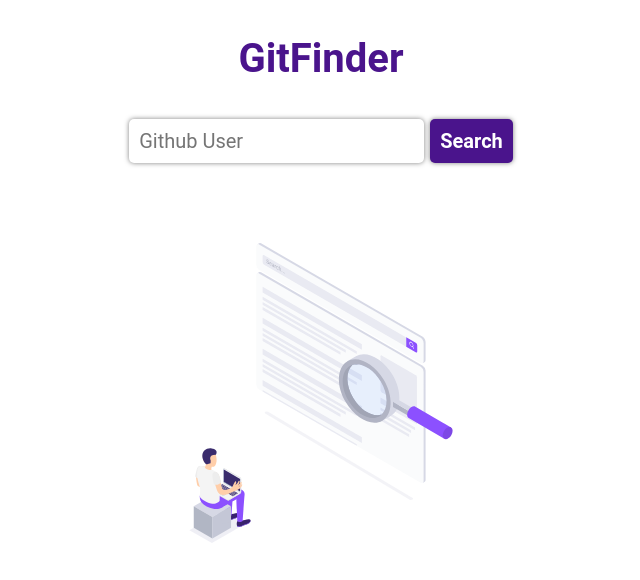
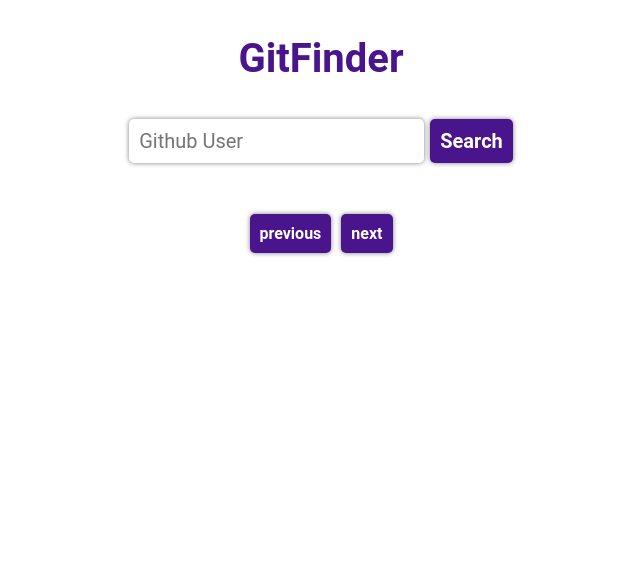
Before and after one commit to ArielBetti/GitHub-Cards-App, a React (Create React App) app: page / in a window 1280 px wide. Shown: the top 580 px of the page, without its empty margins (319-959 px from the left). Built offline with nearby package versions, Linux system fonts and the light colour scheme.

Commit message:
Adicionando solucao de paginacao

```diff
--- a/src/components/Card/index.jsx
+++ b/src/components/Card/index.jsx
@@ -5,21 +5,50 @@ import {
   CardContent,
   CardImage,
   CardName,
+  StyledPaginateContainer,
 } from "./style";
 
+import ReactPaginate from 'react-paginate';
 
 class Card extends React.Component {
   render() {
     const profiles = this.props.profiles;
 
+    const handlePageClick = (event) => {
+      const selected = event.selected;
+      const offset = selected * profiles.numberPerPage;
+      this.props.setPagination({ ...profiles, offset });
+    };
+
     return (
-      <CardContainer>
-        <CardImage src={profiles.avatar_url} alt="Profile Pic" />
-        <CardContent>
-          <CardName>{profiles.name}</CardName>
-          <CardCompany>{profiles.company}</CardCompany>
-        </CardContent>
-      </CardContainer>
+      <div>
+
+      {profiles.currentData && profiles.currentData.map(((item, index) => (
+         <CardContainer>
+         <CardImage src={item.avatar_url} alt="Profile Pic" />
+         <CardContent>
+           <CardName>
+             {item.name}
+           </CardName>
+           <CardCompany>{item.company}</CardCompany>
+         </CardContent>
+       </CardContainer>
+      )))
+      }
+      <StyledPaginateContainer>
+      <ReactPaginate
+        previousLabel={'previous'}
+        nextLabel={'next'}
+        breakLabel={'...'}
+        pageCount={profiles.pageCount}
+        marginPagesDisplayed={1}
+        pageRangeDisplayed={3}
+        onPageChange={handlePageClick}
+        containerClassName={'pagination'}
+        activeClassName={'active'}
+      />
+      </StyledPaginateContainer>
+      </div>
     );
   }
 }
--- a/src/components/Card/style.js
+++ b/src/components/Card/style.js
@@ -1,8 +1,8 @@
-import styled from 'styled-components';
+import styled from "styled-components";
 
 export const CardContainer = styled.div`
   border-radius: 5px;
-  box-shadow: 0px 0px 5px rgba(0,0,0, 0.5);
+  box-shadow: 0px 0px 5px rgba(0, 0, 0, 0.5);
   padding: 25px;
   min-width: 20em;
   max-width: 50em;
@@ -38,3 +38,36 @@ export const CardCompany = styled.p`
   margin-top: 5px;
   font-weight: bold;
 `;
+
+export const StyledPaginateContainer = styled.div`
+  .pagination {
+    justify-content: flex-start;
+    align-items: flex-start;
+    display: flex;
+    font-weight: bold;
+    border: none;
+  }
+
+  li {
+    cursor: pointer;
+    list-style: none;
+    background-color: #4a148c;
+    margin: 5px;
+    padding: 10px;
+    border-radius: 5px;
+    box-shadow: 0px 0px 5px rgba(0, 0, 0, 0.5);
+    color: white;
+  }
+
+  ul {
+    padding: 0px;
+  }
+
+  .break-me {
+    cursor: default;
+  }
+  .active {
+    background-color: #12005e;
+    color: white;
+  }
+`;
--- a/src/components/CardList/index.jsx
+++ b/src/components/CardList/index.jsx
@@ -1,5 +1,5 @@
 import React from "react";
-import Card from 'components/Card';
+import Card from "components/Card";
 
 class CardList extends React.Component {
   render() {
@@ -7,9 +7,7 @@ class CardList extends React.Component {
 
     return (
       <div>
-        {profiles.map(cards => (
-          <Card profiles={cards}/>
-        ))}
+        <Card profiles={profiles} setPagination={this.props.setPagination} />
       </div>
     );
   }
--- a/src/components/Home/index.jsx
+++ b/src/components/Home/index.jsx
@@ -18,7 +18,7 @@ class Home extends React.Component {
         {this.props.profiles.length === 0 ? (
           <HomeEmpty src={EmptyIcon} alt="Empty state" />
         ) : (
-          <CardList profiles={this.props.profiles} />
+          <CardList profiles={this.props.profiles} setPagination={this.props.setPagination} />
         )}
       </HomeContainer>
     );
--- a/src/pages/Home/index.jsx
+++ b/src/pages/Home/index.jsx
@@ -1,29 +1,38 @@
-import React from "react";
+import React, { useEffect, useState } from "react";
 import HomeComponent from "@/components/Home";
-import api from "@/services/api";
+import faker from "faker";
 
-class Home extends React.Component {
+function Home() {
+  const [testRender, setTestRender] = useState([]);
 
-  searchUser = async (user) => {
-    const resp = await api.get(user);
-    const { data } = resp;
-    this.setState( prevState => ({
-      responseProfiles: [...prevState.responseProfiles, data]
-    }));
+  const searchUser = async (user) => {
+    setTestRender({
+      data: new Array(10000).fill().map((value, index) => ({
+        id: index,
+        name: faker.name.firstName(),
+        company: faker.name.jobTitle(),
+        avatar_url: faker.image.image(80, 80),
+      })),
+      offset: 0,
+      numberPerPage: 4,
+      pageCount: 0,
+      currentData: []
+    });
   };
 
-  state = {
-    responseProfiles: [],
-  };
+  useEffect(() => {
+    setTestRender((prevState) => ({
+      ...prevState,
+      pageCount: prevState.data ? prevState.data.length / prevState.numberPerPage : null,
+      currentData: prevState.data ? prevState.data.slice(testRender.offset, testRender.offset + testRender.numberPerPage) : null
+    }))
+  }, [testRender.numberPerPage, testRender.offset])
 
-  render() {
-    return (
-      <HomeComponent
-        profiles={this.state.responseProfiles}
-        searchUser={this.searchUser}
-      />
-    );
-  }
+  return (
+    <div>
+      <HomeComponent profiles={testRender} searchUser={searchUser} setPagination={setTestRender} />
+    </div>
+  );
 }
 
 export default Home;
```
